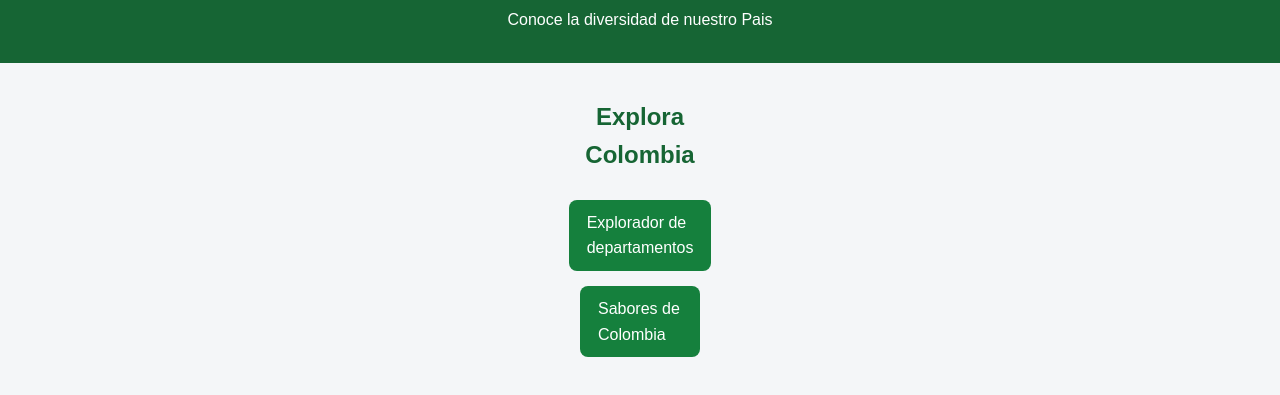
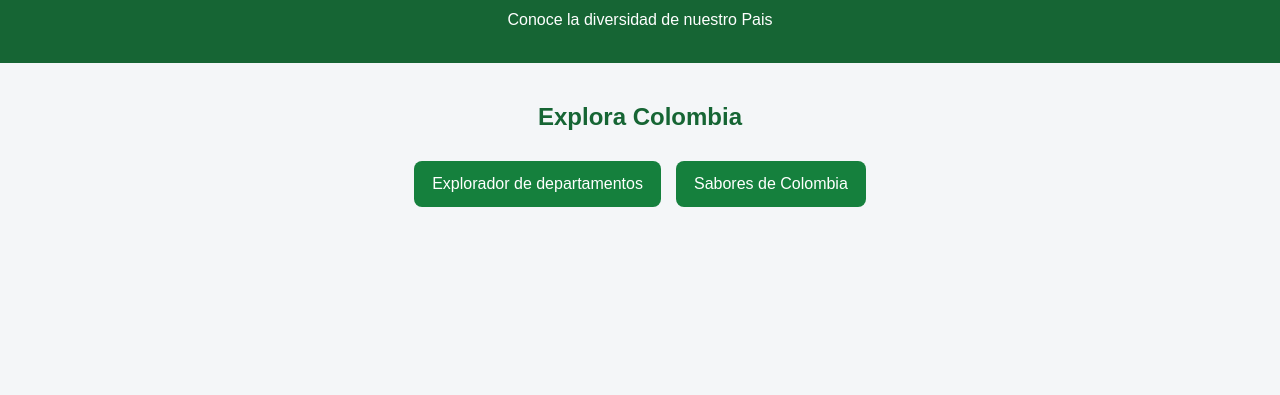
Before and after one commit to valent-gif/Valentina-Rojas-api-Colombia, a plain HTML site: page index.html in a window 1280 px wide. Shown: the part 71-466 px from the top of the page. Drawn offline with Linux system fonts and the light colour scheme.

Commit message:
feat: :art: Se arregla al ancho de las tarjetas

```diff
--- a/css/styles.css
+++ b/css/styles.css
@@ -53,7 +53,7 @@ nav a:hover{
 
 main {
     width: 90%;
-    max-width: 120px;
+    max-width: 1200px;
     margin: 35px auto;
 }
 
```
